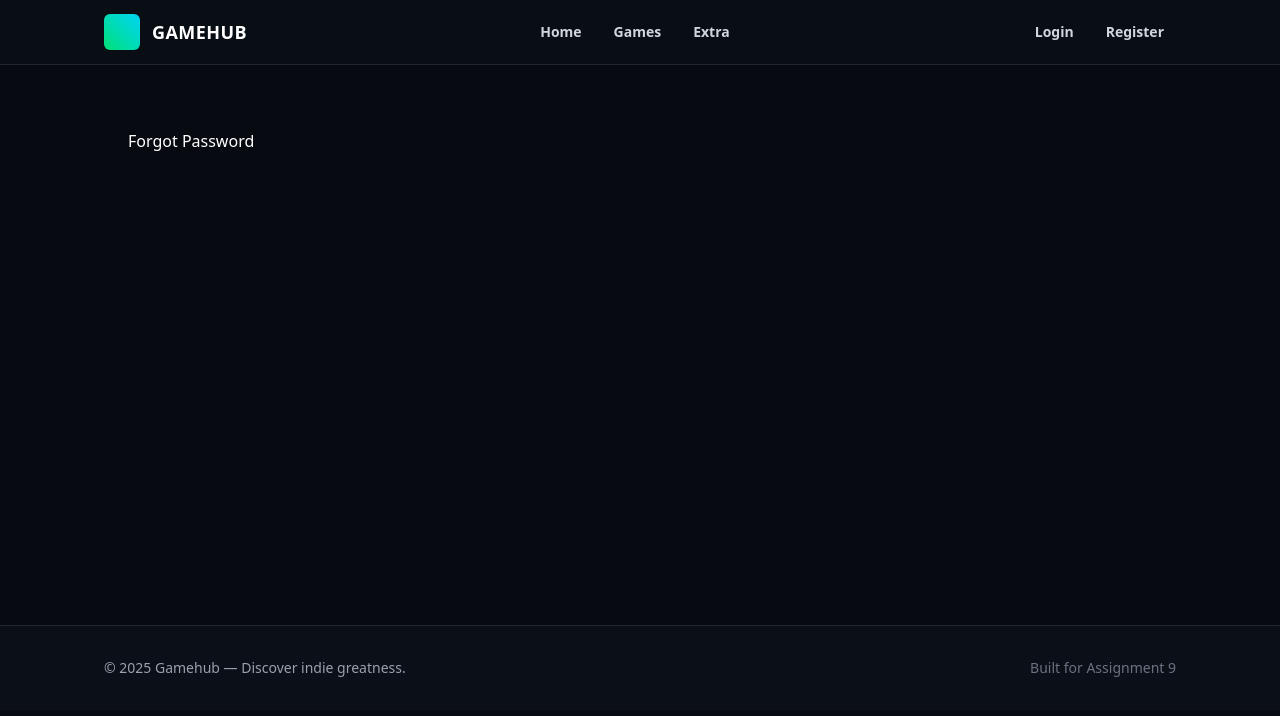
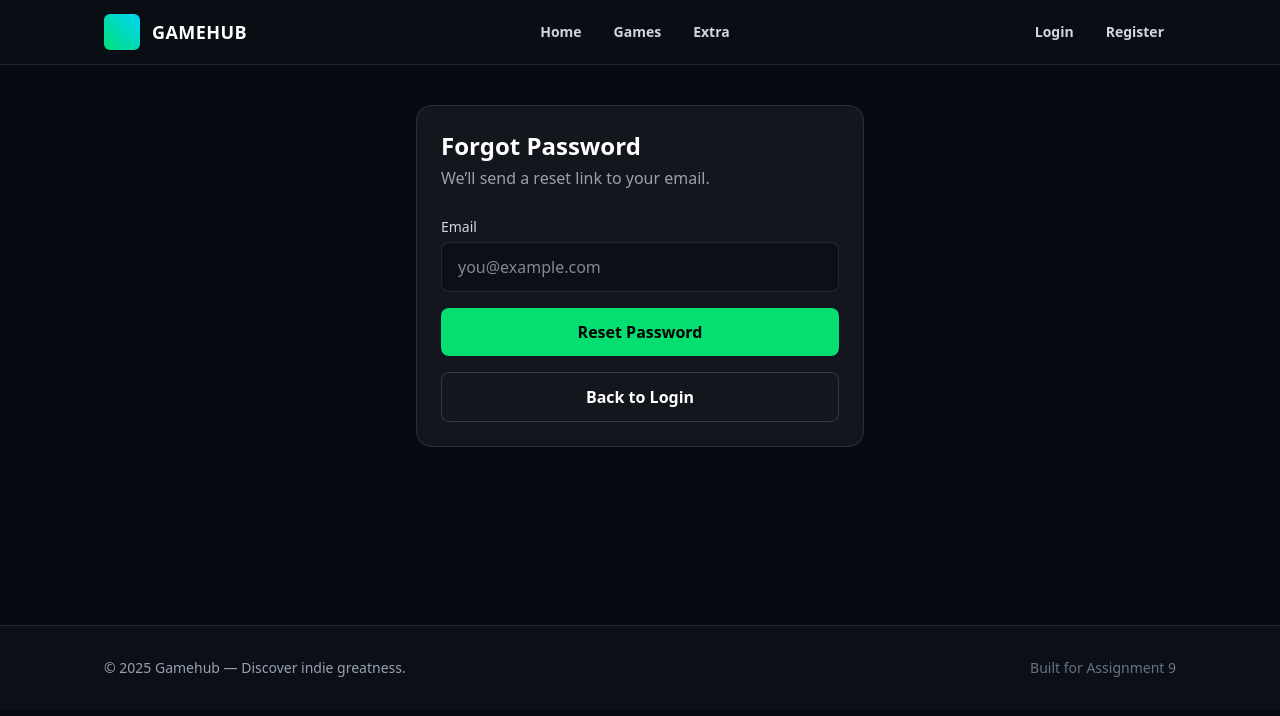
Before and after one commit to TanjilHasan-Himel/gamehat, a React (Vite) app: page /forgot-password in a window 1280 px wide. Shown: the top 716 px of the page. Built offline with nearby package versions, Linux system fonts and the light colour scheme; no server answers.

Commit message:
email and forgot account

```diff
--- a/src/pages/ForgotPassword.jsx
+++ b/src/pages/ForgotPassword.jsx
@@ -1,3 +1,86 @@
+import { useEffect, useState } from "react";
+import { useLocation, useNavigate } from "react-router-dom";
+import { sendPasswordResetEmail } from "firebase/auth";
+import auth from "../firebase/firebase.config";
+
 export default function ForgotPassword() {
-  return <div style={{ padding: 24 }}>Forgot Password</div>;
+  const location = useLocation();
+  const navigate = useNavigate();
+
+  const [email, setEmail] = useState(location.state?.email || "");
+  const [msg, setMsg] = useState("");
+  const [err, setErr] = useState("");
+  const [loading, setLoading] = useState(false);
+
+  useEffect(() => {
+    document.title = "Gamehub | Forgot Password";
+  }, []);
+
+  const handleReset = async (e) => {
+    e.preventDefault();
+    setErr("");
+    setMsg("");
+
+    if (!email) return setErr("Please enter your email.");
+
+    setLoading(true);
+    try {
+      await sendPasswordResetEmail(auth, email);
+      setMsg("Reset email sent. Redirecting to Gmail...");
+      setTimeout(() => {
+        window.location.href = "https://mail.google.com/";
+      }, 800);
+    } catch (error) {
+      setErr("Failed to send reset email. Check your email and try again.");
+    } finally {
+      setLoading(false);
+    }
+  };
+
+  return (
+    <div className="max-w-md mx-auto rounded-2xl border border-white/10 bg-white/5 p-6">
+      <h1 className="text-2xl font-black">Forgot Password</h1>
+      <p className="text-gray-400 mt-1">We’ll send a reset link to your email.</p>
+
+      <form onSubmit={handleReset} className="mt-6 space-y-4">
+        <div>
+          <label className="text-sm text-gray-300">Email</label>
+          <input
+            value={email}
+            onChange={(e) => setEmail(e.target.value)}
+            type="email"
+            required
+            className="mt-1 w-full px-4 py-3 rounded-lg bg-[#0b0f17] border border-white/10 outline-none focus:border-green-400"
+            placeholder="you@example.com"
+          />
+        </div>
+
+        {err && (
+          <p className="text-sm text-red-300 border border-red-500/20 bg-red-500/10 rounded-lg p-3">
+            {err}
+          </p>
+        )}
+        {msg && (
+          <p className="text-sm text-green-200 border border-green-500/20 bg-green-500/10 rounded-lg p-3">
+            {msg}
+          </p>
+        )}
+
+        <button
+          disabled={loading}
+          className="w-full px-5 py-3 rounded-lg bg-green-400 text-black font-bold hover:opacity-90 transition disabled:opacity-50"
+        >
+          {loading ? "Sending..." : "Reset Password"}
+        </button>
+
+        <button
+          type="button"
+          onClick={() => navigate("/login")}
+          className="w-full px-5 py-3 rounded-lg border border-white/15 text-white font-bold hover:bg-white/10 transition"
+        >
+          Back to Login
+        </button>
+      </form>
+    </div>
+  );
 }
--- a/src/routes/Router.jsx
+++ b/src/routes/Router.jsx
@@ -31,6 +31,8 @@ const router = createBrowserRouter([
       { path: "/my-profile", element: <PrivateRoute><MyProfile /></PrivateRoute> },
 { path: "/update-profile", element: <PrivateRoute><UpdateProfile /></PrivateRoute> },
 { path: "/game/:id", element: <PrivateRoute><GameDetails /></PrivateRoute> },
+{ path: "/forgot-password", element: <ForgotPassword /> },
+
     ],
   },
 ]);
```
